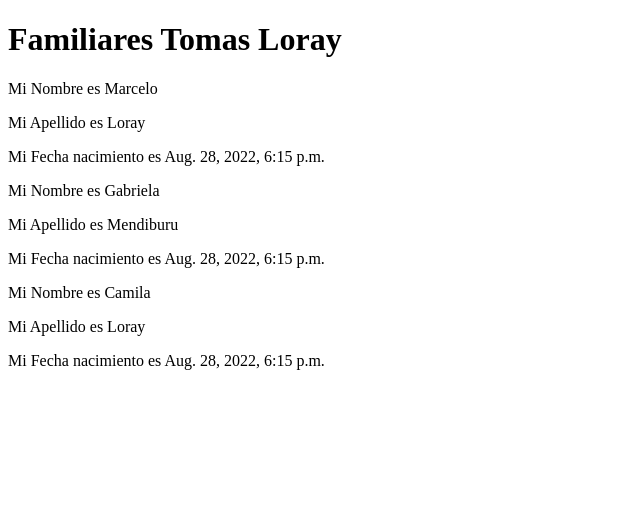
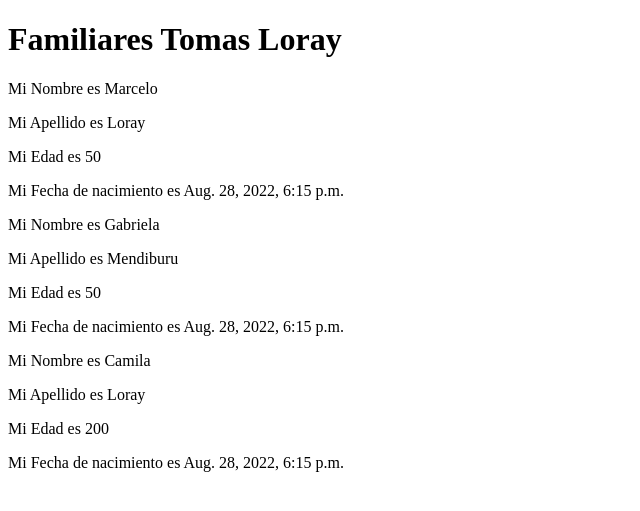
Before and after one commit to Loray21/Pyhton-Codehouse, a Django app: page / in a window 1280 px wide. Shown: the top 511 px of the page, without its empty margins (0-640 px from the left). Run offline with Django 4.2, Linux system fonts and the light colour scheme; data comes from the database, SQL or seed files in the repository.

Commit message:
add edad family

```diff
--- a/AppFamiliares/models.py
+++ b/AppFamiliares/models.py
@@ -1,3 +1,4 @@
+from pyexpat import model
 from django.db import models
 
 # Create your models here.
@@ -6,4 +7,5 @@ from django.db import models
 class Familiar(models.Model):
     nombre = models.CharField(max_length=50)
     apellido = models.CharField(max_length=50)
+    edad = models.IntegerField()
     fecha_nacimiento = models.DateTimeField(auto_now_add=True, blank=True)
--- a/AppFamiliares/templates/AppFamiliares/profesores.html
+++ b/AppFamiliares/templates/AppFamiliares/profesores.html
@@ -12,8 +12,8 @@
 
    <p>Mi Nombre es {{n.nombre}}</p>
    <p>Mi Apellido es {{n.apellido}}</p>
-   <p>Mi Fecha nacimiento es {{n.fecha_nacimiento}}</p>
-
+   <p>Mi Edad es {{n.edad}}</p>
+   <p>Mi Fecha de nacimiento es {{n.fecha_nacimiento}}</p>
 
 
     {% endfor %}
--- a/AppFamiliares/views.py
+++ b/AppFamiliares/views.py
@@ -13,11 +13,11 @@ def get_familiares(request):
     # return HttpResponse("Hola")
     # return render(request, "Familiares/familiares.html")
     familiares = []
-    familiar_1 = Familiar(nombre="Marcelo", apellido="Loray",
+    familiar_1 = Familiar(nombre="Marcelo", apellido="Loray", edad=50,
                           fecha_nacimiento="1998-22-02")
-    familiar_2 = Familiar(nombre="Gabriela", apellido="Mendiburu",
+    familiar_2 = Familiar(nombre="Gabriela", apellido="Mendiburu", edad=50,
                           fecha_nacimiento="1998-22-02")
-    familiar_3 = Familiar(nombre="Camila", apellido="Loray",
+    familiar_3 = Familiar(nombre="Camila", apellido="Loray", edad=200,
                           fecha_nacimiento="1998-22-02")
     familiar_1.save()
     familiar_2.save()
```
Also changed, not shown: AppFamiliares/migrations/0003_familiar_edad.py (added).
